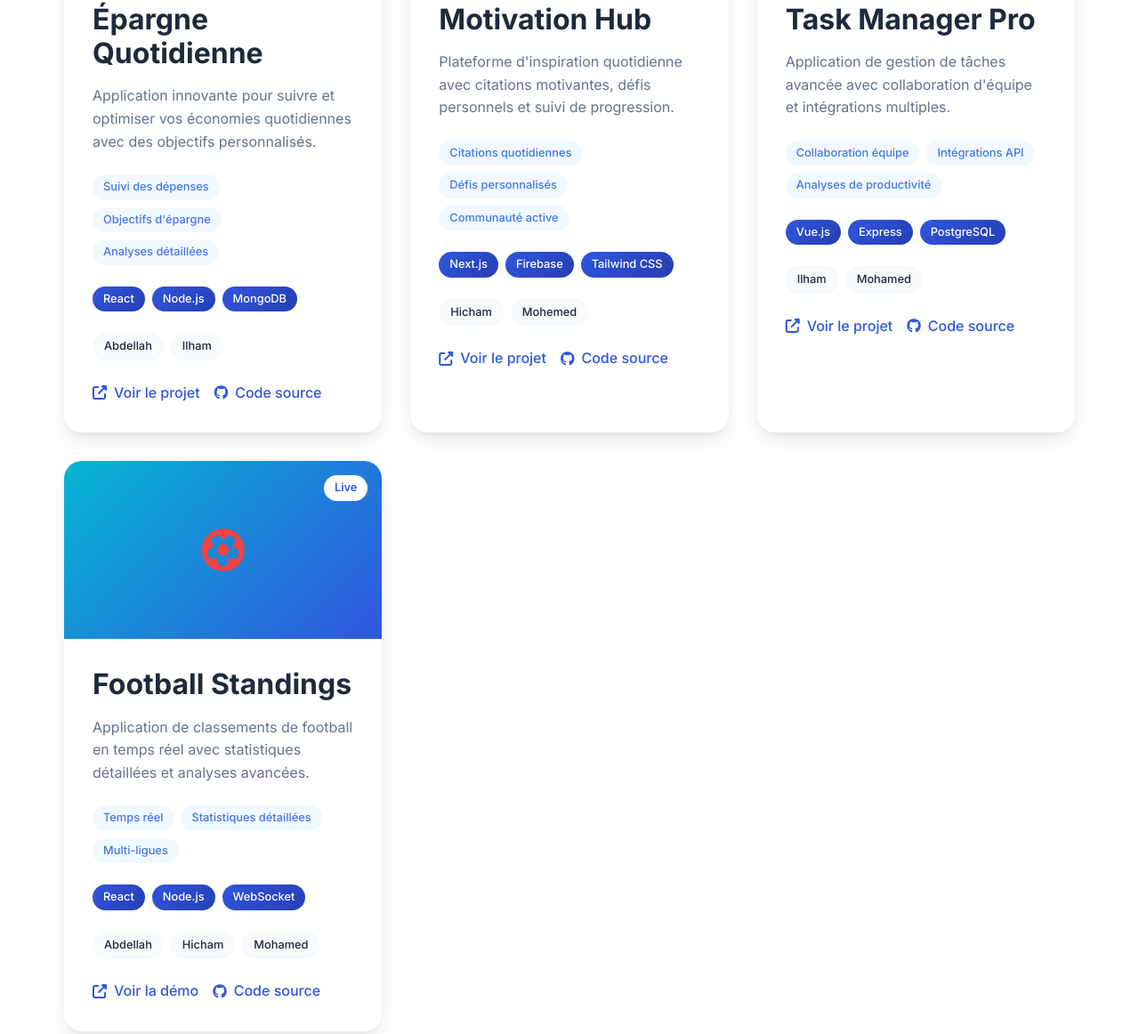
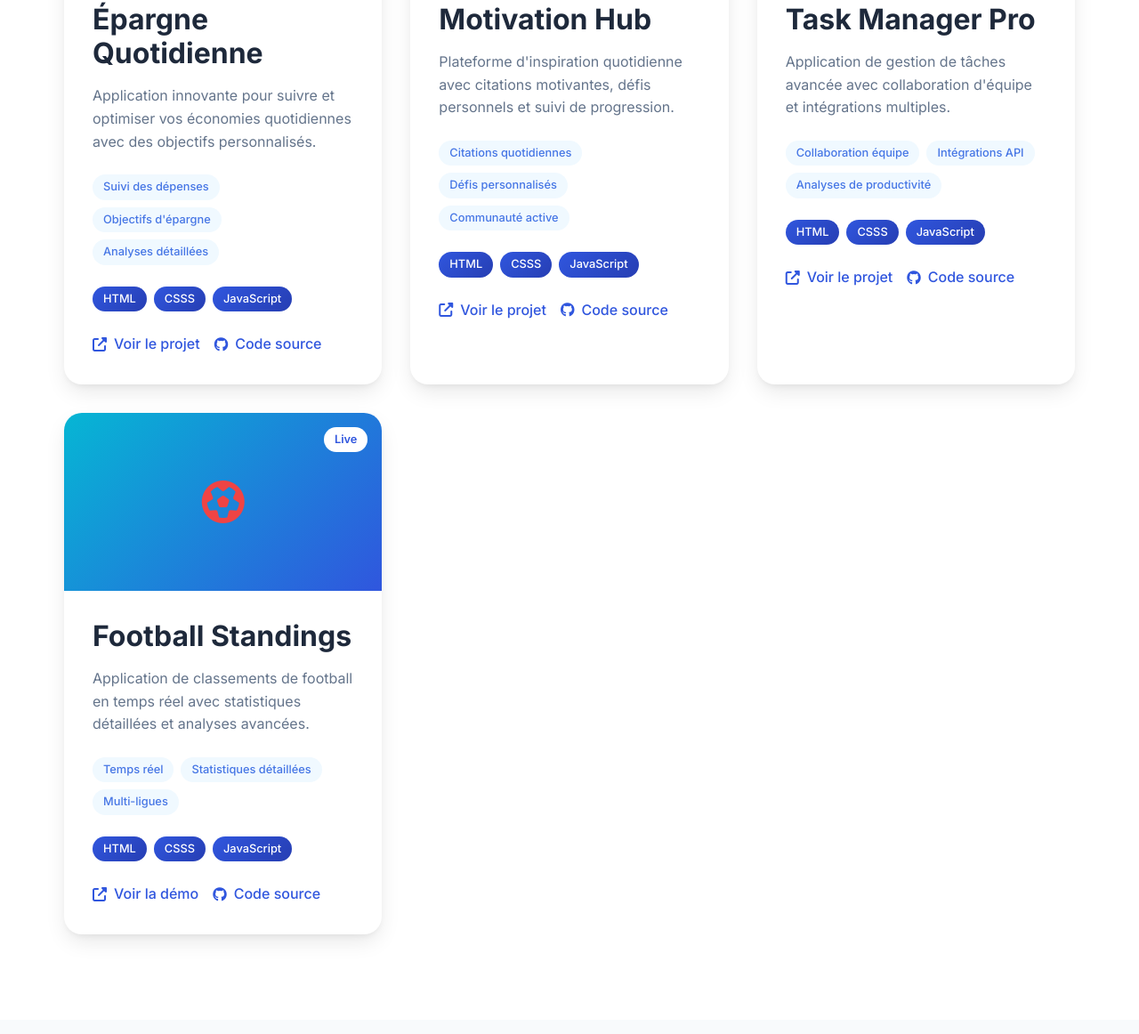
Before and after one commit to HiXaM94/Dev-Portfolio, a plain HTML site: page index.html in a window 1280 px wide. Shown: the part 2287-3449 px from the top of the page at 89% size. Drawn offline with Linux system fonts and the light colour scheme.

Commit message:
update index file

```diff
--- a/index.html
+++ b/index.html
@@ -1,13 +1,16 @@
 <!DOCTYPE html>
 <html lang="fr">
+
 <head>
     <meta charset="UTF-8">
     <meta name="viewport" content="width=device-width, initial-scale=1.0">
     <title>Équipe Dev | Portfolio</title>
     <link rel="stylesheet" href="https://cdnjs.cloudflare.com/ajax/libs/font-awesome/6.4.0/css/all.min.css">
-    <link href="https://fonts.googleapis.com/css2?family=Inter:wght@300;400;500;600;700;800&display=swap" rel="stylesheet">
+    <link href="https://fonts.googleapis.com/css2?family=Inter:wght@300;400;500;600;700;800&display=swap"
+        rel="stylesheet">
     <link rel="stylesheet" href="styles.css">
 </head>
+
 <body>
     <!-- Navigation -->
     <header>
@@ -37,7 +40,8 @@
                     <span class="title-line">Équipe de Développeurs</span>
                     <span class="title-line highlight">Experts Full-Stack</span>
                 </h1>
-                <p class="hero-subtitle">Une équipe soudée de 5 développeurs passionnés, créant des solutions digitales innovantes et performantes</p>
+                <p class="hero-subtitle">Une équipe soudée de 5 développeurs passionnés, créant des solutions digitales
+                    innovantes et performantes</p>
                 <div class="hero-buttons">
                     <a href="#about" class="btn btn-primary">
                         <span>Découvrir l'équipe</span>
@@ -276,21 +280,22 @@
                     </div>
                     <div class="project-content">
                         <h3>Épargne Quotidienne</h3>
-                        <p>Application innovante pour suivre et optimiser vos économies quotidiennes avec des objectifs personnalisés.</p>
+                        <p>Application innovante pour suivre et optimiser vos économies quotidiennes avec des objectifs
+                            personnalisés.</p>
                         <div class="project-features">
                             <span>Suivi des dépenses</span>
                             <span>Objectifs d'épargne</span>
                             <span>Analyses détaillées</span>
                         </div>
                         <div class="project-tech">
-                            <span>React</span>
-                            <span>Node.js</span>
-                            <span>MongoDB</span>
+                            <span>HTML</span>
+                            <span>CSSS</span>
+                            <span>JavaScript</span>
                         </div>
-                        <div class="project-team">
+                        <!-- <div class="project-team">
                             <span>Abdellah</span>
                             <span>Ilham</span>
-                        </div>
+                        </div> -->
                         <div class="project-links">
                             <a href="#" class="project-link">
                                 <i class="fas fa-external-link-alt"></i>
@@ -312,23 +317,25 @@
                     </div>
                     <div class="project-content">
                         <h3>Motivation Hub</h3>
-                        <p>Plateforme d'inspiration quotidienne avec citations motivantes, défis personnels et suivi de progression.</p>
+                        <p>Plateforme d'inspiration quotidienne avec citations motivantes, défis personnels et suivi de
+                            progression.</p>
                         <div class="project-features">
                             <span>Citations quotidiennes</span>
                             <span>Défis personnalisés</span>
                             <span>Communauté active</span>
                         </div>
                         <div class="project-tech">
-                            <span>Next.js</span>
-                            <span>Firebase</span>
-                            <span>Tailwind CSS</span>
+                            <span>HTML</span>
+                            <span>CSSS</span>
+                            <span>JavaScript</span>
                         </div>
-                        <div class="project-team">
+                        <!-- <div class="project-team">
                             <span>Hicham</span>
                             <span>Mohemed</span>
-                        </div>
+                        </div> -->
                         <div class="project-links">
-                            <a href="https://motivation-platform-pro-4u24mz.dappling.network/" target="_blank" class="project-link">
+                            <a href="https://motivation-platform-pro-4u24mz.dappling.network/" target="_blank"
+                                class="project-link">
                                 <i class="fas fa-external-link-alt"></i>
                                 Voir le projet
                             </a>
@@ -348,23 +355,25 @@
                     </div>
                     <div class="project-content">
                         <h3>Task Manager Pro</h3>
-                        <p>Application de gestion de tâches avancée avec collaboration d'équipe et intégrations multiples.</p>
+                        <p>Application de gestion de tâches avancée avec collaboration d'équipe et intégrations
+                            multiples.</p>
                         <div class="project-features">
                             <span>Collaboration équipe</span>
                             <span>Intégrations API</span>
                             <span>Analyses de productivité</span>
                         </div>
                         <div class="project-tech">
-                            <span>Vue.js</span>
-                            <span>Express</span>
-                            <span>PostgreSQL</span>
+                            <span>HTML</span>
+                            <span>CSSS</span>
+                            <span>JavaScript</span>
                         </div>
-                        <div class="project-team">
+                        <!-- <div class="project-team">
                             <span>Ilham</span>
                             <span>Mohamed</span>
-                        </div>
+                        </div> -->
                         <div class="project-links">
-                            <a href="https://task-tracker00-01xpke.dappling.network/" target="_blank" class="project-link">
+                            <a href="https://task-tracker00-01xpke.dappling.network/" target="_blank"
+                                class="project-link">
                                 <i class="fas fa-external-link-alt"></i>
                                 Voir le projet
                             </a>
@@ -384,22 +393,23 @@
                     </div>
                     <div class="project-content">
                         <h3>Football Standings</h3>
-                        <p>Application de classements de football en temps réel avec statistiques détaillées et analyses avancées.</p>
+                        <p>Application de classements de football en temps réel avec statistiques détaillées et analyses
+                            avancées.</p>
                         <div class="project-features">
                             <span>Temps réel</span>
                             <span>Statistiques détaillées</span>
                             <span>Multi-ligues</span>
                         </div>
                         <div class="project-tech">
-                            <span>React</span>
-                            <span>Node.js</span>
-                            <span>WebSocket</span>
+                            <span>HTML</span>
+                            <span>CSSS</span>
+                            <span>JavaScript</span>
                         </div>
-                        <div class="project-team">
+                        <!-- <div class="project-team">
                             <span>Abdellah</span>
                             <span>Hicham</span>
                             <span>Mohamed</span>
-                        </div>
+                        </div> -->
                         <div class="project-links">
                             <a href="#football-demo" class="project-link">
                                 <i class="fas fa-external-link-alt"></i>
@@ -496,7 +506,8 @@
 
                     <div class="availability">
                         <h4>Disponibilité</h4>
-                        <p>Notre équipe est disponible pour de nouveaux projets à partir de <strong>Janvier 2024</strong></p>
+                        <p>Notre équipe est disponible pour de nouveaux projets à partir de <strong>Janvier
+                                2024</strong></p>
                     </div>
                 </div>
 
@@ -541,7 +552,8 @@
                     <div class="footer-projects">
                         <h4>Projets Récents</h4>
                         <div class="project-links-mini">
-                            <a href="https://motivation-platform-pro-4u24mz.dappling.network/" target="_blank">Motivation Hub</a>
+                            <a href="https://motivation-platform-pro-4u24mz.dappling.network/"
+                                target="_blank">Motivation Hub</a>
                             <a href="https://task-tracker00-01xpke.dappling.network/" target="_blank">Task Manager</a>
                             <a href="#football-demo">Football Standings</a>
                         </div>
@@ -588,4 +600,5 @@
 
     <script src="script.js"></script>
 </body>
+
 </html>
```
